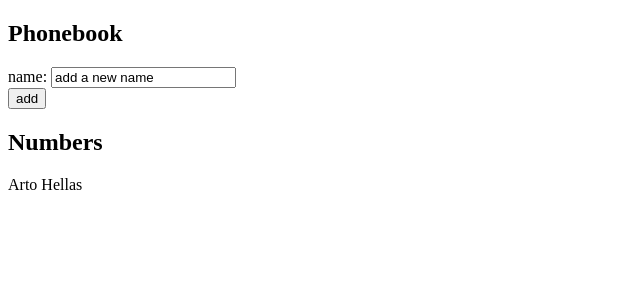
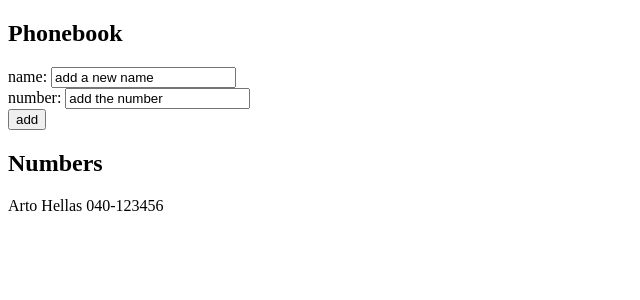
Before and after one commit to PeterBrw/fullstackopen, a React (Create React App) app in the folder part2/phonebook/: page / in a window 1280 px wide. Shown: the top 300 px of the page, without its empty margins (0-640 px from the left). Built offline with nearby package versions, Linux system fonts and the light colour scheme.

Commit message:
part2 2.8

```diff
--- a/part2/phonebook/src/App.js
+++ b/part2/phonebook/src/App.js
@@ -4,8 +4,9 @@ import Form from './components/Form'
 import Number from './components/Number'
 
 const App = () => {
-	const [persons, setPersons] = useState([{ name: 'Arto Hellas' }])
+	const [persons, setPersons] = useState([{ name: 'Arto Hellas', number: '040-123456' }])
 	const [newName, setNewName] = useState('add a new name')
+	const [newNumber, setNewNumber] = useState('add the number')
 
 	const addName = (e) => {
 		e.preventDefault()
@@ -25,12 +26,21 @@ const App = () => {
 			return
 		}
 
-		newPersons.push({ name: newName })
+		if (newName === '' || newNumber === '') {
+			alert('Add data in both inputs')
+			setNewName('')
+			setNewNumber('')
+			return
+		}
+
+		newPersons.push({ name: newName, number: newNumber })
 		setPersons(newPersons)
 		setNewName('')
+		setNewNumber('')
 	}
 
 	const handleNameChange = (e) => setNewName(e.target.value)
+	const handleNumberChange = (e) => setNewNumber(e.target.value)
 
 	return (
 		<div>
@@ -40,10 +50,13 @@ const App = () => {
 				newName={newName}
 				handleNameChange={handleNameChange}
 				setNewName={setNewName}
+				newNumber={newNumber}
+				handleNumberChange={handleNumberChange}
+				setNewNumber={setNewNumber}
 			/>
 			<Header text={'Numbers'} />
 			{persons.map((person, i) => (
-				<Number key={person.name} name={person.name} />
+				<Number key={person.name} name={person.name} number={person.number} />
 			))}
 		</div>
 	)
--- a/part2/phonebook/src/components/Form/Form.js
+++ b/part2/phonebook/src/components/Form/Form.js
@@ -1,6 +1,14 @@
 import React from 'react'
 
-function Form({ addName, newName, handleNameChange, setNewName }) {
+function Form({
+	addName,
+	newName,
+	handleNameChange,
+	setNewName,
+	newNumber,
+	handleNumberChange,
+	setNewNumber,
+}) {
 	return (
 		<>
 			<form onSubmit={addName}>
@@ -13,6 +21,14 @@ function Form({ addName, newName, handleNameChange, setNewName }) {
 					/>
 				</div>
 				<div>
+					number:{' '}
+					<input
+						value={newNumber}
+						onChange={handleNumberChange}
+						onFocus={() => setNewNumber('')}
+					/>
+				</div>
+				<div>
 					<button type="submit">add</button>
 				</div>
 			</form>
--- a/part2/phonebook/src/components/Number/Number.js
+++ b/part2/phonebook/src/components/Number/Number.js
@@ -1,9 +1,11 @@
 import React from 'react'
 
-function Number({ name }) {
+function Number({ name, number }) {
 	return (
 		<>
-			<p>{name}</p>
+			<p>
+				{name} {number}
+			</p>
 		</>
 	)
 }
```
